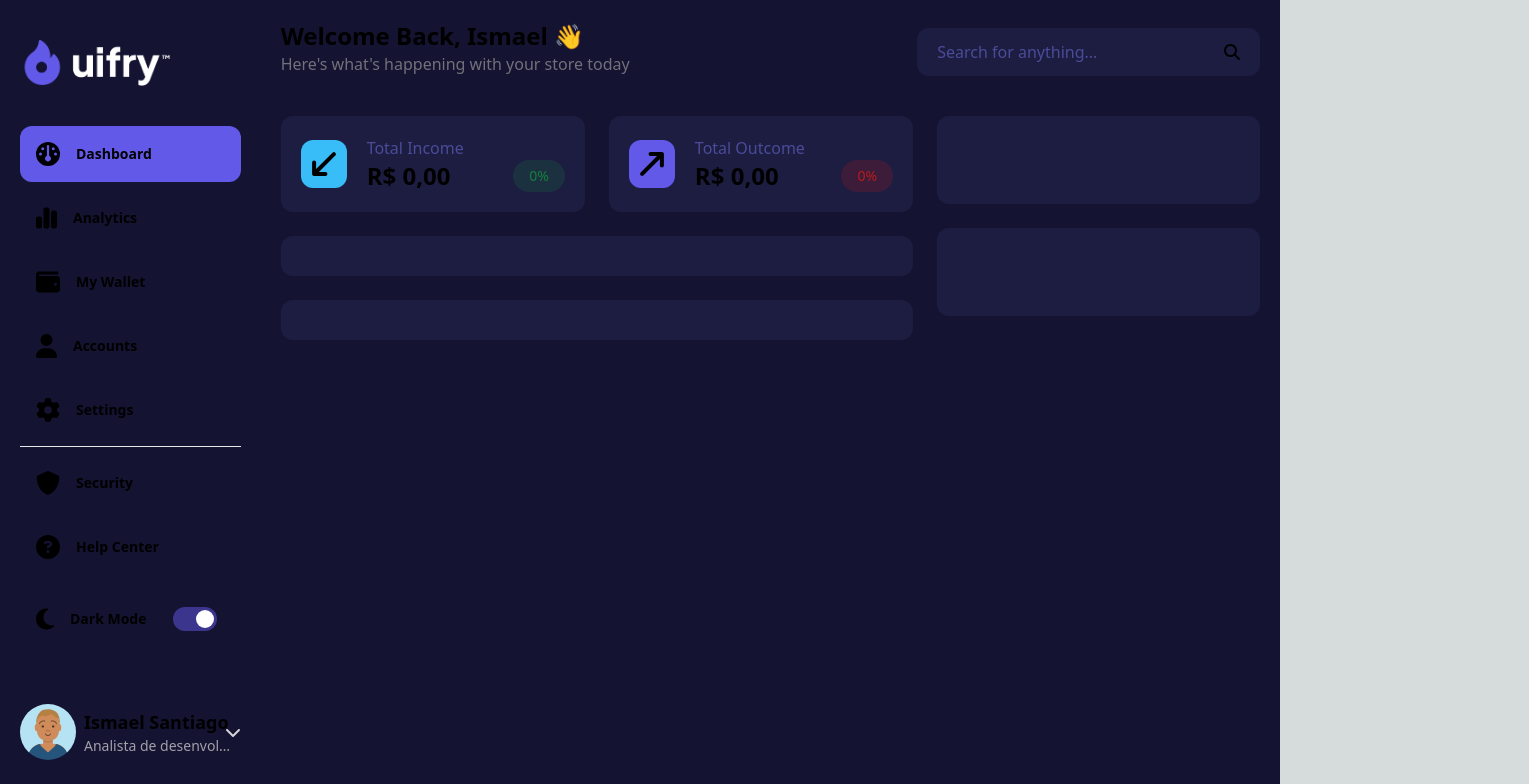
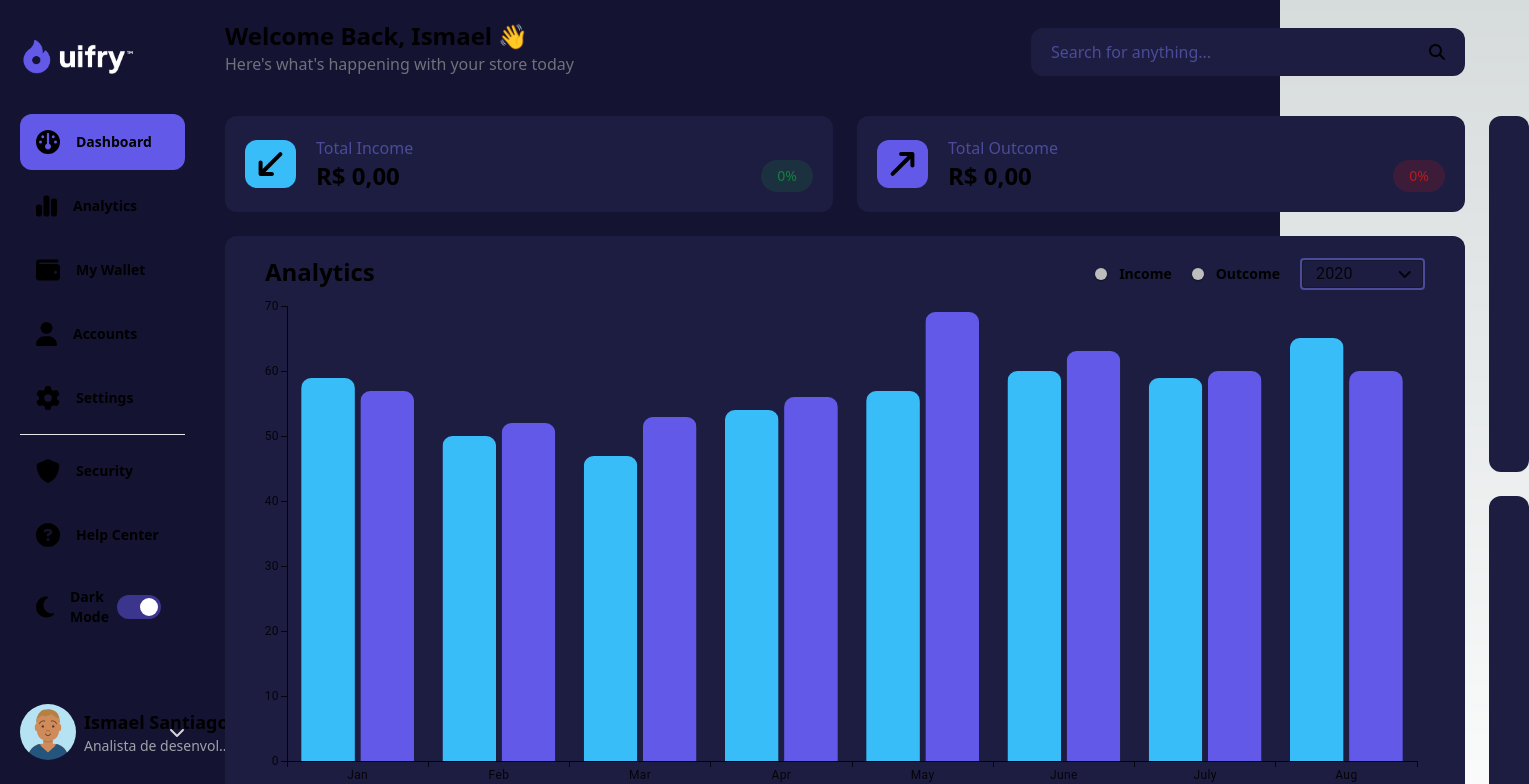
Before and after one commit to IsmaelSantiagoo/Finance, a Next.js app: page /dashboard in a window 1280 px wide. Shown: the top 784 px of the page, 1529 px wide, since content can reach past the window. Built offline with nearby package versions, Linux system fonts and the light colour scheme.

Commit message:
Feature: Gráfico de analytics adicionado

```diff
--- a/package.json
+++ b/package.json
@@ -16,7 +16,9 @@
     "@fortawesome/free-regular-svg-icons": "^6.6.0",
     "@fortawesome/free-solid-svg-icons": "^6.6.0",
     "@fortawesome/react-fontawesome": "^0.2.2",
+    "@mui/lab": "^6.0.0-beta.9",
     "@mui/material": "^6.0.2",
+    "@mui/x-charts": "^7.16.0",
     "next": "14.2.7",
     "react": "^18",
     "react-dom": "^18"
--- /dev/null
+++ b/src/components/BarsData/data.ts
@@ -0,0 +1,58 @@
+export const data = [
+  {
+    london: 59,
+    paris: 57,
+    newYork: 86,
+    seoul: 21,
+    month: 'Jan',
+  },
+  {
+    london: 50,
+    paris: 52,
+    newYork: 78,
+    seoul: 28,
+    month: 'Feb',
+  },
+  {
+    london: 47,
+    paris: 53,
+    newYork: 106,
+    seoul: 41,
+    month: 'Mar',
+  },
+  {
+    london: 54,
+    paris: 56,
+    newYork: 92,
+    seoul: 73,
+    month: 'Apr',
+  },
+  {
+    london: 57,
+    paris: 69,
+    newYork: 92,
+    seoul: 99,
+    month: 'May',
+  },
+  {
+    london: 60,
+    paris: 63,
+    newYork: 103,
+    seoul: 144,
+    month: 'June',
+  },
+  {
+    london: 59,
+    paris: 60,
+    newYork: 105,
+    seoul: 319,
+    month: 'July',
+  },
+  {
+    london: 65,
+    paris: 60,
+    newYork: 106,
+    seoul: 249,
+    month: 'Aug',
+  },
+];
--- /dev/null
+++ b/src/components/BarsData/index.tsx
@@ -0,0 +1,35 @@
+import * as React from 'react';
+import { BarChart } from '@mui/x-charts/BarChart';
+import { data } from './data';
+
+const chartSetting = {
+  width: 1200,
+  height: 500,
+  colors: ['rgb(56,189,248)', 'rgb(99,89,233)'],
+  margin: {
+    top: 15,
+    bottom: 30,
+    left: 42,
+    right: 28,
+  },
+};
+
+const valueFormatter = (value: number | null) => `R$ ${value}`;
+
+export default function BarsData() {
+  return (
+    <div>
+      <BarChart
+        dataset={data}
+        xAxis={[{ dataKey: 'month', scaleType: 'band', }]}
+        series={[
+          {dataKey: 'london', valueFormatter},
+          {dataKey: 'paris', valueFormatter}
+        ]}
+        {...chartSetting}
+        className='w-full'
+        borderRadius={10}
+      />
+    </div>
+  );
+}
--- a/src/pages/dashboard/index.tsx
+++ b/src/pages/dashboard/index.tsx
@@ -1,8 +1,12 @@
+import BarsData from "@/components/BarsData"
 import InOutComes from "@/components/InOutComes"
 import Layout from "@/components/Layout"
 import Container from '@components/Container'
-import { faArrowDownLong, faArrowUpLong } from "@fortawesome/free-solid-svg-icons"
-import { FontAwesomeIcon } from "@fortawesome/react-fontawesome"
+import { faAngleDown } from "@fortawesome/free-solid-svg-icons";
+import { FontAwesomeIcon } from "@fortawesome/react-fontawesome";
+import TimelineDot from '@mui/lab/TimelineDot';
+import MenuItem from '@mui/material/MenuItem';
+import Select from '@mui/material/Select';
 
 const DashboardPage = () => {
 	return (
@@ -17,11 +21,34 @@ const DashboardPage = () => {
 					</Container>
 				</div>
 				<div className="flex flex-col gap-6">
-					<Container>
-
+					<Container className="p-0 pt-5">
+						<div className="px-5 font-bold text-2xl w-full flex justify-between">
+							<h2>Analytics</h2>
+							<div className="flex gap-5 items-center">
+								<div className="flex gap-3 items-center">
+									<TimelineDot className="bg-[rgb(56,189,248)]"/>
+									<p className="text-sm">Income</p>
+								</div>
+								<div className="flex gap-3 items-center">
+									<TimelineDot className="bg-[rgb(99,89,233)]"/>
+									<p className="text-sm">Outcome</p>
+								</div>
+								<Select
+									labelId="demo-simple-select-label"
+									id="demo-simple-select"
+									value={10}
+									className="w-[125px] h-8 rounded-xl text-projectPallet-tertiary border-projectPallet-tertiary border-2"
+									IconComponent={() => <FontAwesomeIcon icon={faAngleDown} className="w-full"/>}
+								>
+									<MenuItem value={10}>2020</MenuItem>
+									<MenuItem value={20}>2021</MenuItem>
+									<MenuItem value={30}>2022</MenuItem>
+								</Select>
+							</div>
+						</div>
+						<BarsData/>
 					</Container>
 					<Container>
-
 					</Container>
 				</div>
 			</div>
```
Also changed, not shown: src/components/BarsData/types.tsx (added), 1 other file (tests, documents, lock files or other folders).
